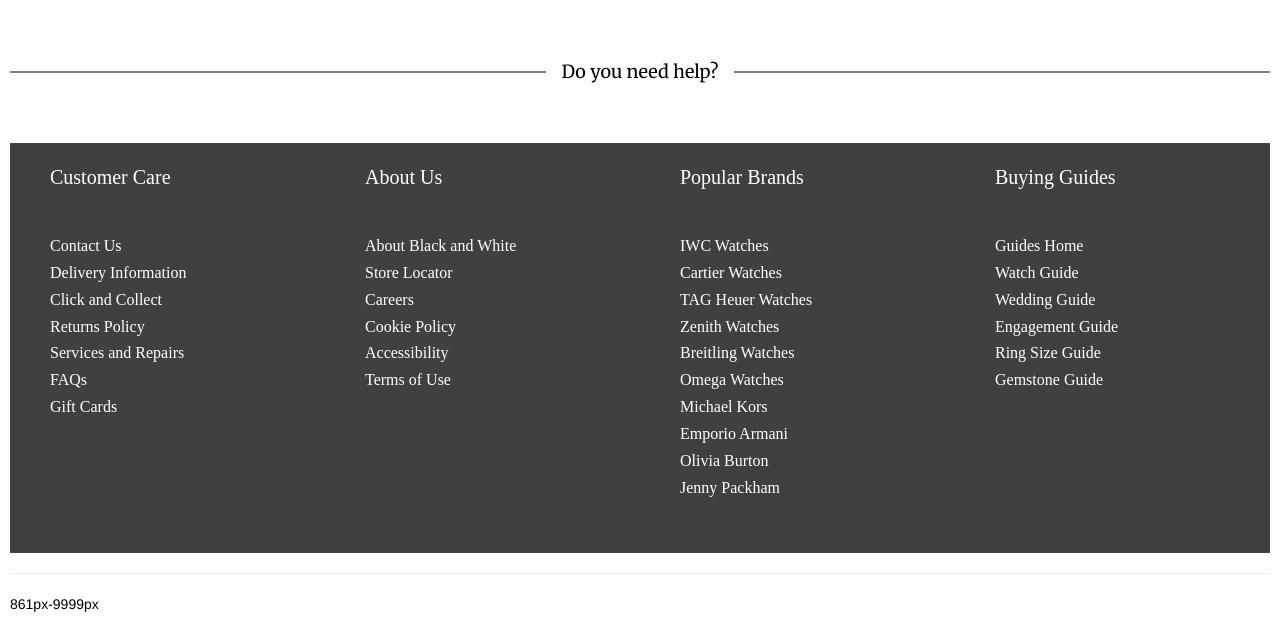
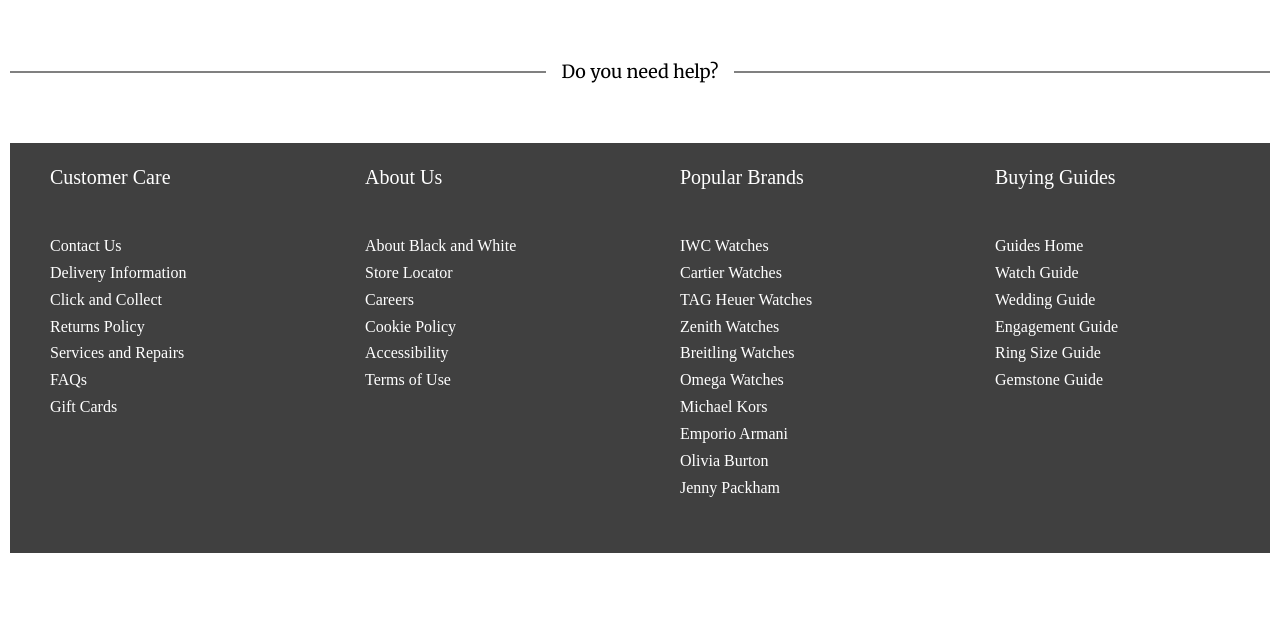
Before and after one commit to Lollipopnori/Watches.github.io, a plain HTML site: page indexmywish.html in a window 1280 px wide. Shown: the part 413-1047 px from the top of the page. After the commit the page ends 996 px from the top, so only its background shows below. Drawn offline with nearby package versions, Linux system fonts and the light colour scheme.

Commit message:
Update indexmywish.html

```diff
--- a/indexmywish.html
+++ b/indexmywish.html
@@ -514,8 +514,8 @@
 </div>
 </div>
 </footer>
-<hr>
-<div class="widthx"><p></p></div>
+
+
 
 
 </body>
```
